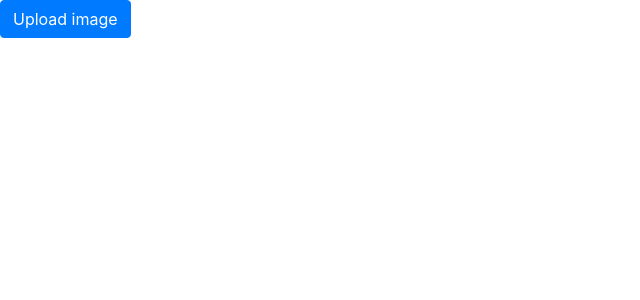
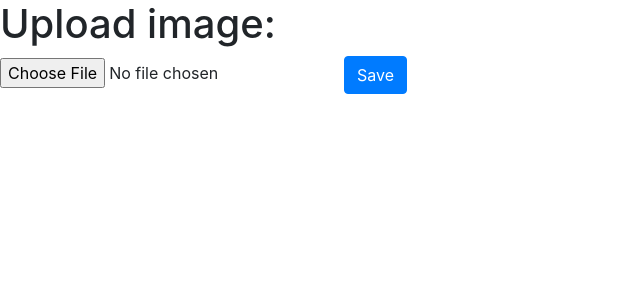
Before and after one commit to Diddy42/unhidden_layers, a React (Create React App) app in the folder webapp/client/unhidden_layers/: page / in a window 1280 px wide. Shown: the top 300 px of the page, without its empty margins (0-640 px from the left). Built offline with nearby package versions, Linux system fonts and the light colour scheme.

Commit message:
wip: upload image

```diff
--- a/webapp/client/unhidden_layers/src/UploadImgButton.js
+++ b/webapp/client/unhidden_layers/src/UploadImgButton.js
@@ -8,15 +8,24 @@ class UploadImgButton extends React.Component {
 
     render(){
         return <>
+            <h1>Upload image:</h1>
+            <input type="file" id="fileUpload" />
+
             <Button onClick={ () => this.handleClick() }>
-                Upload image
+                Save
             </Button>
         </>
+
     }
 
     handleClick = () => {
         console.log('i should upload the image now')
+        console.log(document.querySelector('#fileUpload').files[0])
     }
 }
 
 export default UploadImgButton
+
+/*
+inspiration: https://flaviocopes.com/file-upload-using-ajax/
+*/
```
Also changed, not shown: 1 other file (tests, documents, lock files or other folders).
